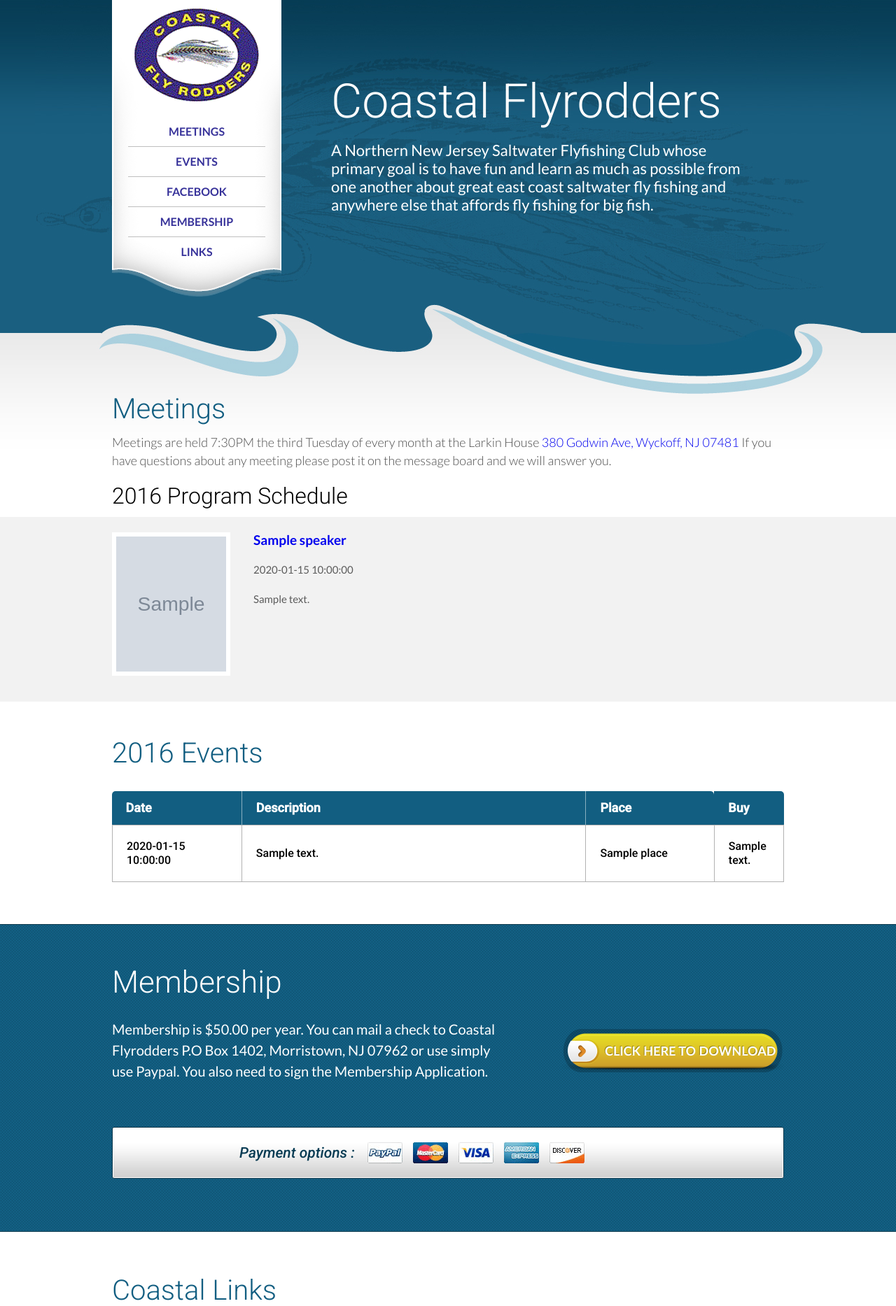
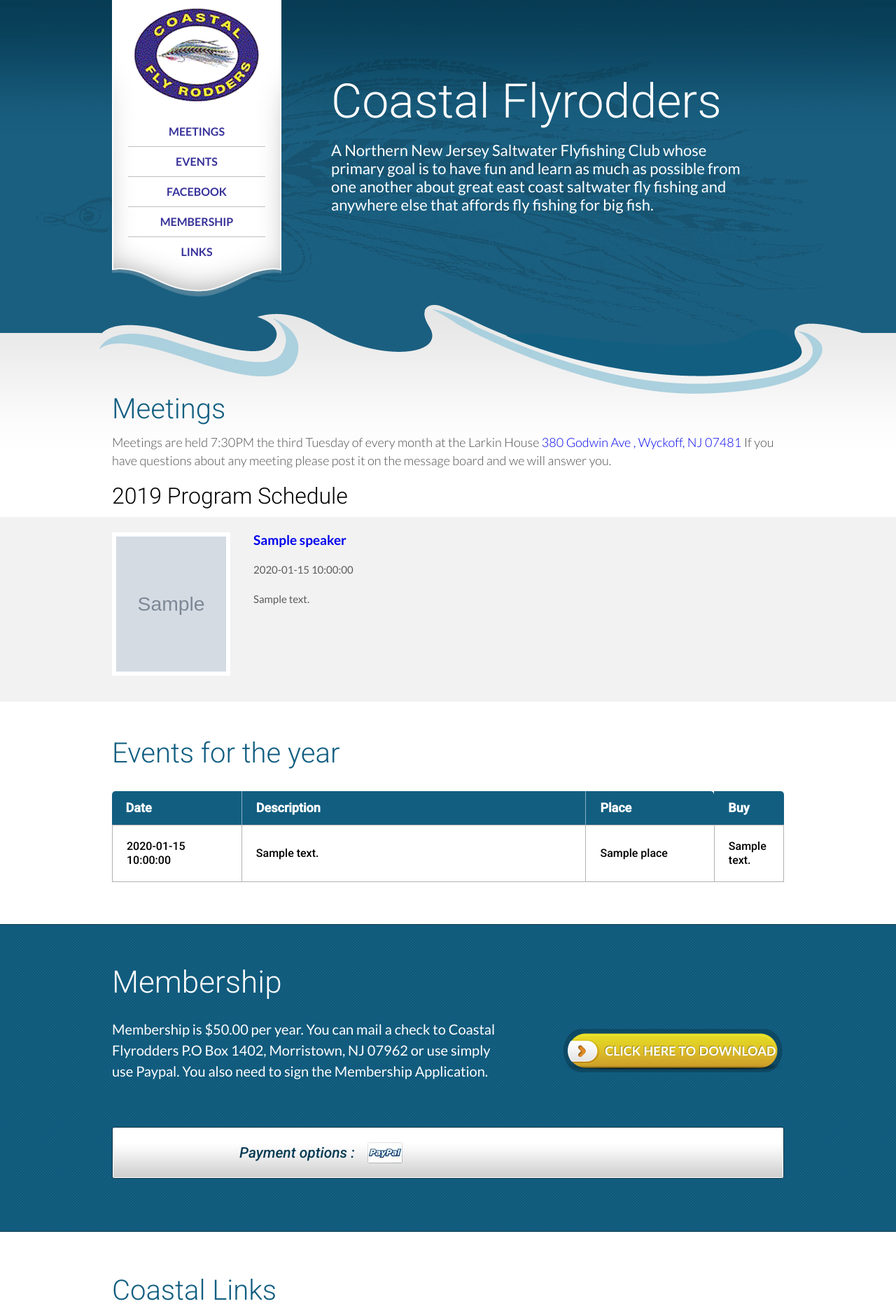
Before and after one commit to CrabbyPete/coastalflyrodders, a Flask app: template templates/main.html in a window 1280 px wide. Shown: the top 1867 px of the page at 70% size. Run offline with Flask 2, Linux system fonts and the light colour scheme; the template is opened without the code that fills it: most values are stand-ins (such as "Sample title", 1, 10 or a date in 2020); grey boxes marked "Sample" are stand-in pictures; some libraries are stand-ins or nearby versions.

Commit message:
update requirements and add files

```diff
--- a/main.py
+++ b/main.py
@@ -1,6 +1,8 @@
 
 import os
 import gspread
+
+from gplus import ClientPlus
 
 from datetime                       import datetime
 from oauth2client.service_account   import ServiceAccountCredentials
@@ -14,21 +16,34 @@ credentials = ServiceAccountCredentials.from_json_keyfile_name( CURRENT_DIR + '/
                                                                  scopes = ['https://spreadsheets.google.com/feeds',
                                                                            'https://www.googleapis.com/auth/drive' ]
                                                               )
+
+
 @application.route('/')
 def index():
-    spreadsheet = gspread.authorize(credentials)
-    calendar    = spreadsheet.open('Coastal Calendar')
-    speakers    = calendar.worksheet("Speakers")
+    """
+    Landing page to be rendered. Get the latest spreadsheet from Google Drive
+    and display it
+    """
+    client   = gspread.authorize(credentials, ClientPlus)
+    calendar = client.open('Coastal Calendar')
+    speakers = calendar.worksheet("Speakers")
+
 
     speaker_details = []
     for r, row in enumerate( speakers.get_all_values()):
+
+        # Skip the header
         if r == 0:
             continue
 
-        day = datetime.strptime(row[0],"%m/%d/%Y")
+        #https://drive.google.com/uc?export=view&id=1gi-Bj-WbFE82px-k3ZZXPFdEMNIwLEce
+        photo_id  = client.get_file_id( row[2] )
+        photo_url = 'https://drive.google.com/uc?export=view&id={}'.format(photo_id)
+
+        day = datetime.strptime( row[0],"%m/%d/%Y" )
         speaker_details.append( { 'date'    :day.strftime( "%B %d, %Y" ),
                                   'name'    :row[1],
-                                  'photo'   :row[2],
+                                  'photo'   :photo_url,
                                   'url'     :row[3],
                                   'describe':row[4]
                               } )
@@ -36,10 +51,12 @@ def index():
     events   = calendar.worksheet('Events')
     event_details = []
     for r,row in enumerate( events.get_all_values()):
+
+        # Skip the header
         if r == 0:
             continue
 
-        day = datetime.strptime(row[0],"%m/%d/%Y")
+        day = datetime.strptime( row[0],"%m/%d/%Y" )
         event_details.append( { 'date'    :day.strftime( "%a %B %d, %Y" ),
                                 'describe':row[1],
                                 'place'   :row[2],
@@ -53,7 +70,7 @@ def index():
 @application.errorhandler(404)
 def page_not_found(e):
     """Return a custom 404 error."""
-    return 'Sorry, Nothing at this URL.', 404
+    return 'Sorry, Nothing at this URL {}'.format(e), 404
 
 
 @application.errorhandler(500)
@@ -61,5 +78,6 @@ def application_error(e):
     """Return a custom 500 error."""
     return 'Sorry, unexpected error: {}'.format(e), 500
 
+
 if __name__ == '__main__':
     application.run(debug = False, host='0.0.0.0', port=8000)
--- a/requirements.txt
+++ b/requirements.txt
@@ -4,7 +4,8 @@
 # in `lib/` subdirectory.
 #
 # Note: The `lib` directory is added to `sys.path` by `appengine_config.py`.
-Flask==0.10
-gspread==0.3.0
+Flask==1.0.2
+gspread==0.3.1
 oauth2client==2.0.0.post1
 arrow==0.7.0
+gunicorn
--- a/templates/main.html
+++ b/templates/main.html
@@ -41,8 +41,11 @@
 <div class="bodycont">
 	<div class="wrapper" id="meetings">
     	<h2>Meetings</h2>
-        <p>Meetings are held 7:30PM the third Tuesday of every month at the Larkin House <a href="https://maps.google.com/maps?q=380+Godwin+Ave,+Wyckoff,+NJ+07481&hnear=380+Godwin+Ave,+Wyckoff,+New+Jersey+07481&gl=us&t=m&z=16">380 Godwin Ave, Wyckoff, NJ 07481 </a> If you have questions about any meeting please post it on the message board and we will answer you.</p>
-        <h2 class="small">2016 Program Schedule</h2>
+        <p>Meetings are held 7:30PM the third Tuesday of every month at the Larkin House
+        <a href="https://goo.gl/maps/ANyKVAToWqP2">
+        380 Godwin Ave , Wyckoff, NJ 07481 </a>
+        If you have questions about any meeting please post it on the message board and we will answer you.</p>
+        <h2 class="small">2019 Program Schedule</h2>
     </div>
     <!-- Start: Program Schedule -->
 	<!-- January -->
@@ -50,7 +53,7 @@
     {% for  speaker in speakers %}
         <div class={{ loop.cycle("greypan", "whitepan") }}>
             <div class="block wrapper">
-                <img src="{{url_for( 'static',filename='photos/' + speaker.photo)}}" alt="" class="picthumb" />
+                <img src="{{speaker.photo}}" alt="" class="picthumb" />
                 <a href="{{speaker.url}}"><h3>{{speaker.name}}</h3></a>
                 <p>{{speaker.date}}</p>
                 <p>{{speaker.describe}}</p>
@@ -64,7 +67,7 @@
     <br/>
     <!-- Start: Events -->
     <div class="events wrapper" id="events">
-    	<h2>2016 Events</h2>
+    	<h2>Events for the year</h2>
 
           <table width="960" border="0" cellspacing="0" cellpadding="0" class="eventstbl">
             <tr>
@@ -89,7 +92,7 @@
     <div class="membership" id="membership">
     	<div class="wrapper">
         	<h2>Membership</h2>
-            <a href="Coastal Flyrodders Membership Application.pdf" class="downloadlink">click here to download</a>
+            <a href="{{url_for('static',filename='Coastal Flyrodders Membership Application.pdf')}}" class="downloadlink">click here to download</a>
             <p>Membership is $50.00 per year. You can mail a check to Coastal Flyrodders P.O Box 1402, Morristown, NJ 07962 or use simply use Paypal. You also need to sign the Membership Application. </p>
             <div class="paymentoptions">
             	<div class="inner">
@@ -100,10 +103,6 @@
 							<input type="hidden" name="hosted_button_id" value="898J9LF9DJ2Y4">
 							<input type="image" src="{{url_for('static',filename='css/images/icon-paypal.png')}}" border="0" name="submit" alt="PayPal - The safer, easier way to pay online!">
 						</form>
-                    	<a href="#"><img src="{{url_for('static',filename='css/images/icon-mastercard.png')}}" alt="MasterCard" title="MasterCard" /></a>
-                    	<a href="#"><img src="{{url_for('static',filename='css/images/icon-visa.png')}}" alt="Visa" title="Visa" /></a>
-                    	<a href="#"><img src="{{url_for('static',filename='css/images/icon-american-express.png')}}" alt="American Express" title="American Express" /></a>
-                    	<a href="#"><img src="{{url_for('static',filename='css/images/icon-discover.png')}}" alt="Discover" title="Discover" /></a>
                     </div>
                 </div>
             </div>
```
Also changed, not shown: static/photos/BobRomano.jpg (deleted), static/photos/SteveCulton.jpg (deleted), 2 other files.
